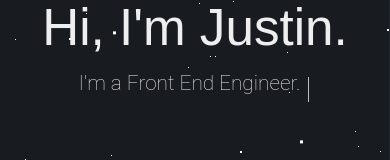
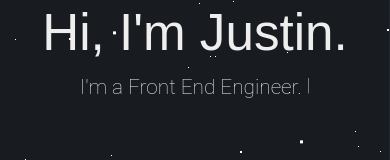
Before and after one commit to jpeyatt/jp-portfolio, a React (Create React App) app: page / in a window 390 px wide. Shown: the part 382-542 px from the top of the page. Built offline with nearby package versions, Linux system fonts and the light colour scheme.

Commit message:
Correct blinking cursor size on mobile

```diff
--- a/src/styles/header.css
+++ b/src/styles/header.css
@@ -57,7 +57,7 @@ h4 {
 
 .blinking-cursor {
     font-weight: 100;
-    font-size: 30px;
+    font-size: 2rem;
     color: #2E3D48;
     -webkit-animation: 1s blink step-end infinite;
     -moz-animation: 1s blink step-end infinite;
@@ -122,6 +122,9 @@ h4 {
   h4 {
     font-size: 1.3rem;
   }
+  .blinking-cursor {
+    font-size: 1.1rem;
+  }
 }
 
 /* Header Stars Background */
```
